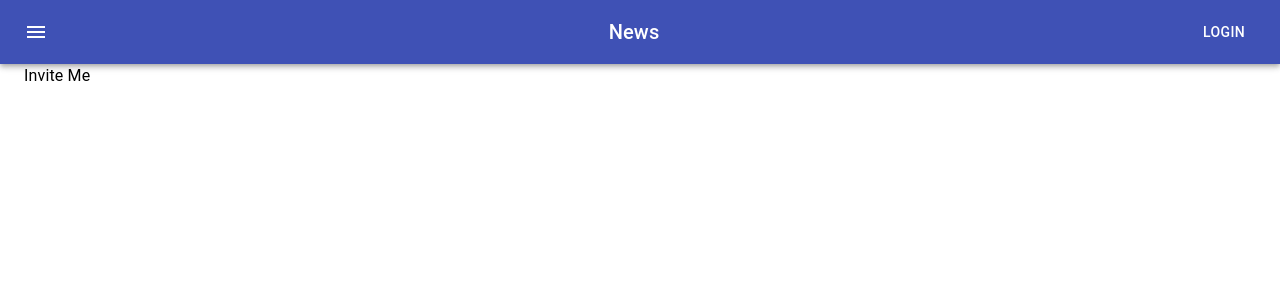
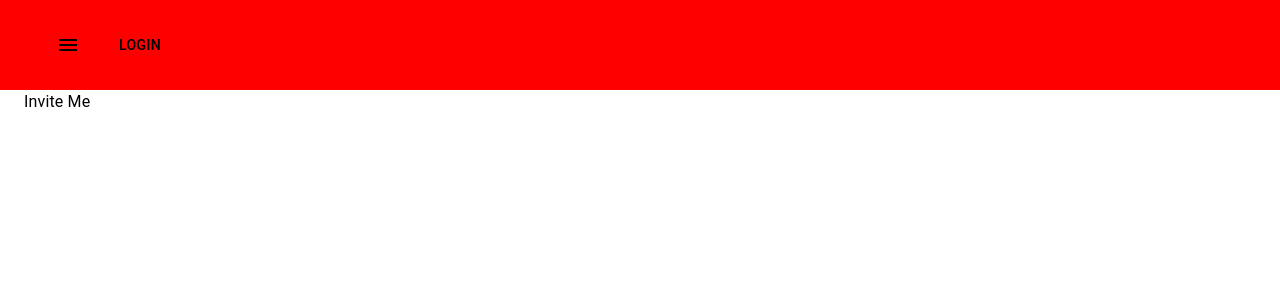
Before and after one commit to zigybass/invite-me, a React (Create React App) app: page / in a window 1280 px wide. Shown: the top 300 px of the page. Built offline with nearby package versions, Linux system fonts and the light colour scheme.

Commit message:
added Nav file and starting to build color palette. More folder structure

```diff
--- a/src/App.tsx
+++ b/src/App.tsx
@@ -6,10 +6,18 @@ import Nav from "./components/NavBar/Nav";
 function App() {
   return (
     <div className="App">
-      <Nav />
+      <header style={styles.nav}>
+        <Nav />
+      </header>
       <MainRoutes />
     </div>
   );
 }
 
+const styles = {
+  nav: {
+    width: "100%",
+  },
+};
+
 export default App;
--- a/src/components/NavBar/Nav.tsx
+++ b/src/components/NavBar/Nav.tsx
@@ -10,6 +10,8 @@ import MenuIcon from "@material-ui/icons/Menu";
 const useStyles = makeStyles((theme) => ({
   root: {
     flexGrow: 1,
+    padding: ".8rem 2rem",
+    backgroundColor: "red",
   },
   menuButton: {
     marginRight: theme.spacing(2),
@@ -24,7 +26,6 @@ export default function ButtonAppBar() {
 
   return (
     <div className={classes.root}>
-      <AppBar position="static">
       <Toolbar>
         <IconButton
           edge="start"
@@ -34,12 +35,8 @@ export default function ButtonAppBar() {
         >
           <MenuIcon />
         </IconButton>
-          <Typography variant="h6" className={classes.title}>
-            News
-          </Typography>
         <Button color="inherit">Login</Button>
       </Toolbar>
-      </AppBar>
     </div>
   );
 }
```
Also changed, not shown: src/Assets/MuiTheme/MuiTheme.tsx (added, +7 -0 lines), src/components/Footer/Footer.tsx (added, +7 -0 lines). Lines whose indentation alone changed are shown as unchanged.
